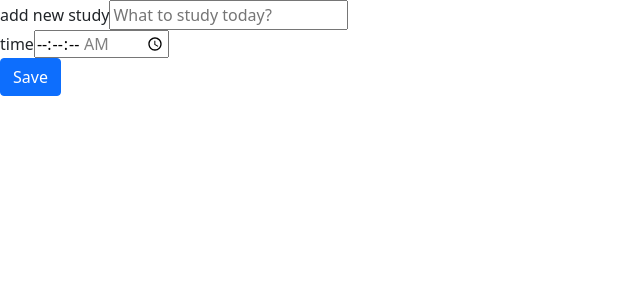
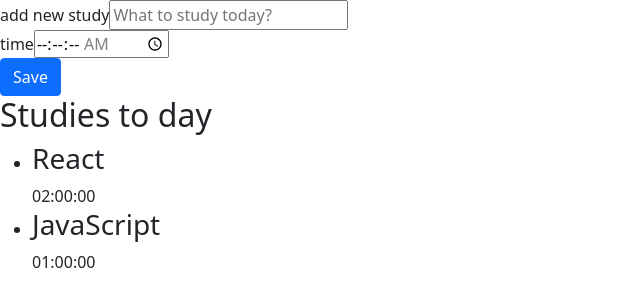
Before and after one commit to LucasrVeras/sarev-studies, a React (Create React App) app: page / in a window 1280 px wide. Shown: the top 306 px of the page, without its empty margins (0-640 px from the left). Built offline with nearby package versions, Linux system fonts and the light colour scheme.

Commit message:
Create list

```diff
--- a/src/App.tsx
+++ b/src/App.tsx
@@ -1,5 +1,6 @@
 import React from 'react';
 import Form from './components/Form';
+import List from './components/List';
 
 import 'bootstrap/dist/css/bootstrap.min.css';
 
@@ -7,7 +8,8 @@
   return (
     <div className="App">
 
-        <Form />
+      <Form />
+      <List />
 
     </div>
   );
--- /dev/null
+++ b/src/components/List/index.tsx
@@ -0,0 +1,25 @@
+import React from 'react';
+
+function List(){
+	return (
+		<aside>
+			<h2>Studies to day</h2>
+			<ul>
+				<li>
+					<h3>React</h3>
+					<span>
+						02:00:00
+					</span>
+				</li>
+				<li>
+					<h3>JavaScript</h3>
+					<span>
+						01:00:00
+					</span>
+				</li>
+			</ul>
+		</aside>
+	);
+}
+
+export default List;
```
